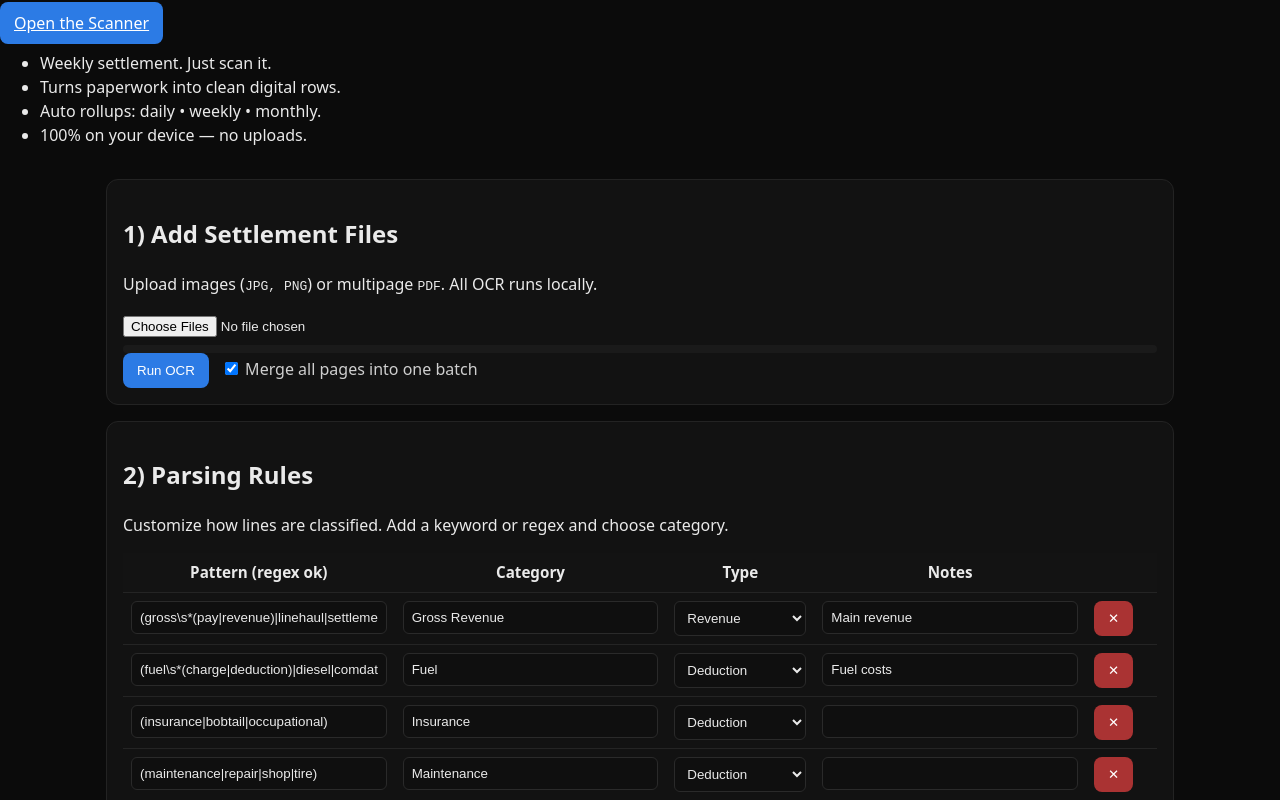
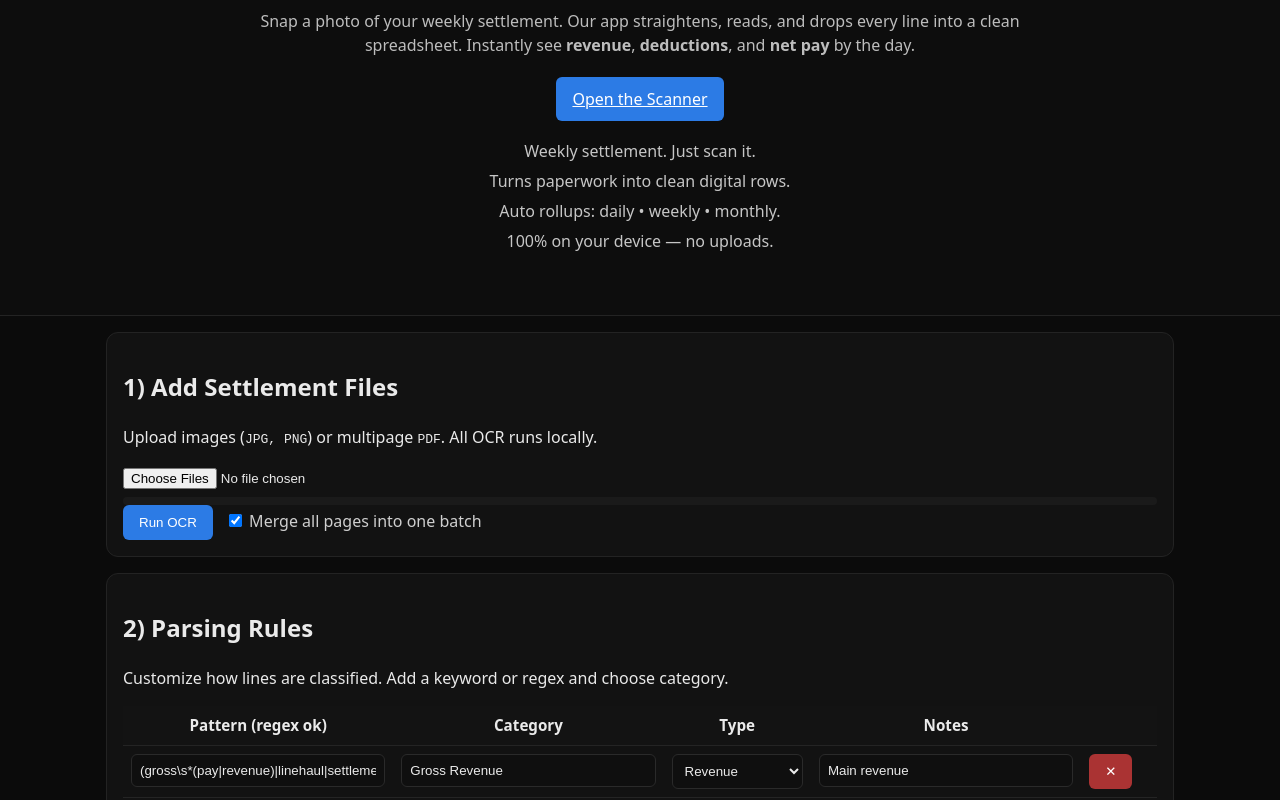
Before and after one commit to Princehinkle/trucker-smart-scan, a plain HTML site: page index.html in a window 1280 px wide. Shown: the part 112-912 px from the top of the page. Drawn offline with nearby package versions, Linux system fonts and the light colour scheme.

Commit message:
Add hero section styles to styles.css

```diff
--- a/styles.css
+++ b/styles.css
@@ -24,3 +24,14 @@ footer{padding:24px 16px;text-align:center;color:#9a9a9a}
 .badge{display:inline-block;padding:2px 8px;border-radius:999px;background:#1f1f1f;border:1px solid #2b2b2b;margin-left:6px}
 .table td[contenteditable="true"]{outline:1px dashed #2c7be5}
 @media (max-width: 900px){.grid{grid-template-columns:1fr}}
+.hero{padding:56px 16px;background:#0d0d0d;border-bottom:1px solid #232323}
+.hero-inner{max-width:1100px;margin:0 auto;text-align:center}
+.hero h1{font-size:2.2rem;margin:0 0 12px}
+.tagline{color:#bdbdbd;max-width:780px;margin:0 auto 20px;line-height:1.5}
+.hero-cta{display:flex;gap:12px;justify-content:center;flex-wrap:wrap;margin:18px 0}
+.btn{background:#2c7be5;border:none;color:#fff;padding:10px 16px;border-radius:6px;cursor:pointer}
+.btn:hover{filter:brightness(1.05)}
+.btn.secondary{background:#444}
+.hero-points{list-style:none;padding:0;margin:10px auto 0;max-width:780px;color:#c6c6c6}
+.hero-points li{margin:6px 0}
+.site-foot{padding:24px 16px;text-align:center;color:#9a9a9a;border-top:1px solid #232323}
```
